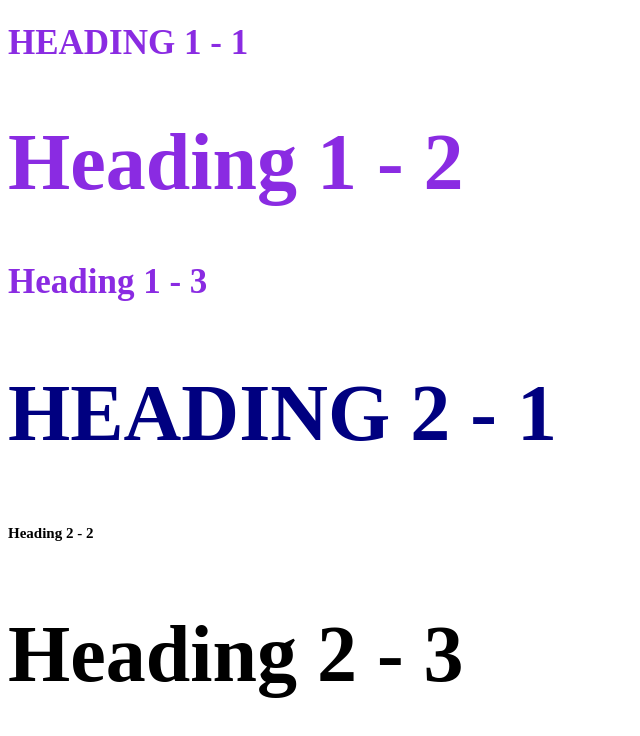
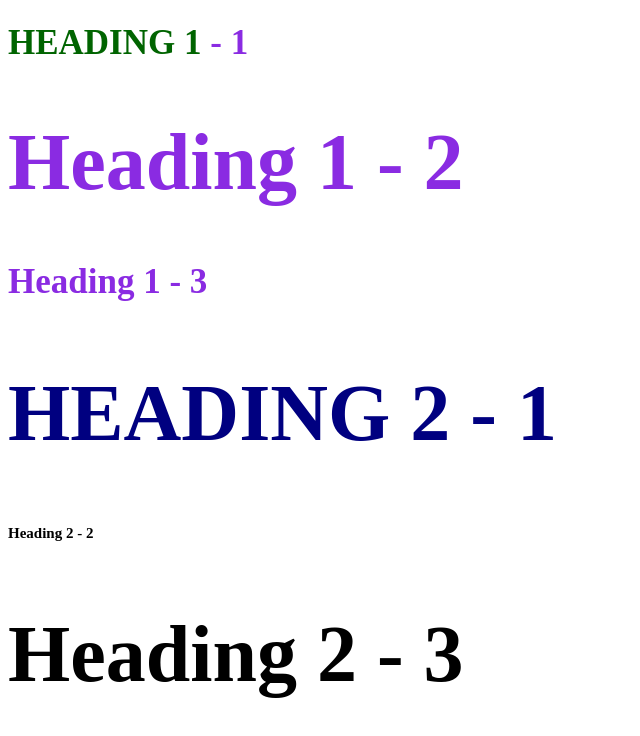
Before and after one commit to davidliu1693/cartoon-hero, a plain HTML site: page Style-test.html in a window 1280 px wide. Shown: the whole page, without its empty margins (0-640 px from the left). Drawn offline with Linux system fonts and the light colour scheme.

Commit message:
Span (format a part of a line)

```diff
--- a/Style-test.html
+++ b/Style-test.html
@@ -9,10 +9,11 @@
 		.big{font-size: 80px;}
 		.uppercase{text-transform: uppercase;}
 		.big.uppercase{color: navy;}
+		span{color: darkgreen;}
 	</style>
 </head>
 <body>
-	<h1 class="uppercase">Heading 1 - 1</h1>
+	<h1 class="uppercase"><span>Heading 1</span> - 1</h1>
 	<h1 class="big">Heading 1 - 2</h1>
 	<h1>Heading 1 - 3</h1>
 	<h2 class="big uppercase">Heading 2 - 1</h2>
```
